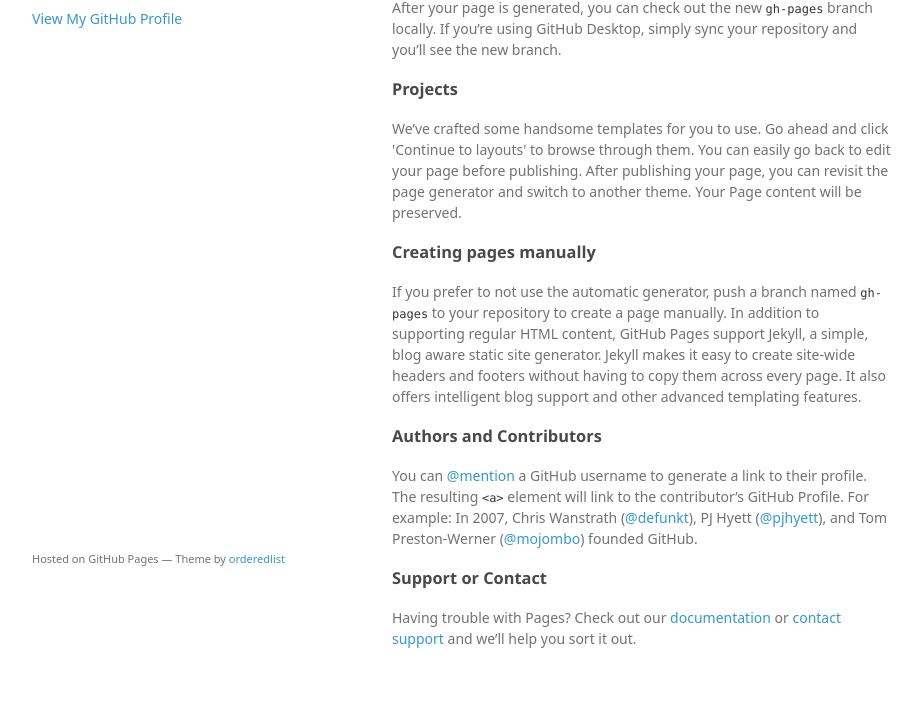
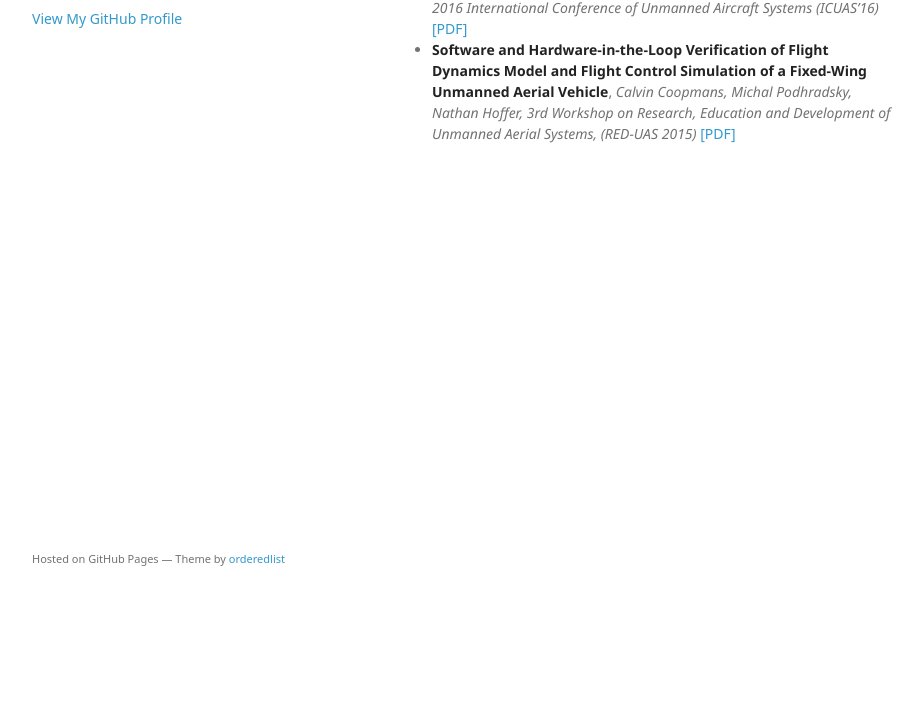
Before and after one commit to podhrmic/podhrmic.github.io, a plain HTML site: page index.html in a window 1280 px wide. Shown: the part 162-881 px from the top of the page, without its empty margins (178-1101 px from the left). After the commit the page ends 800 px from the top, so only its background shows below. Drawn offline with Linux system fonts and the light colour scheme; a web font is replaced by a local one.

Commit message:
Replace master branch with page content via GitHub

```diff
--- a/index.html
+++ b/index.html
@@ -26,27 +26,14 @@
         <h3>
 <a id="publications" class="anchor" href="#publications" aria-hidden="true"><span aria-hidden="true" class="octicon octicon-link"></span></a>Publications</h3>
 
-<p>This automatic page generator is the easiest way to create beautiful pages for all of your projects. Author your page content here <a href="https://guides.github.com/features/mastering-markdown/">using GitHub Flavored Markdown</a>, select a template crafted by a designer, and publish. After your page is generated, you can check out the new <code>gh-pages</code> branch locally. If you’re using GitHub Desktop, simply sync your repository and you’ll see the new branch.</p>
-
-<h3>
-<a id="projects" class="anchor" href="#projects" aria-hidden="true"><span aria-hidden="true" class="octicon octicon-link"></span></a>Projects</h3>
-
-<p>We’ve crafted some handsome templates for you to use. Go ahead and click 'Continue to layouts' to browse through them. You can easily go back to edit your page before publishing. After publishing your page, you can revisit the page generator and switch to another theme. Your Page content will be preserved.</p>
-
-<h3>
-<a id="creating-pages-manually" class="anchor" href="#creating-pages-manually" aria-hidden="true"><span aria-hidden="true" class="octicon octicon-link"></span></a>Creating pages manually</h3>
-
-<p>If you prefer to not use the automatic generator, push a branch named <code>gh-pages</code> to your repository to create a page manually. In addition to supporting regular HTML content, GitHub Pages support Jekyll, a simple, blog aware static site generator. Jekyll makes it easy to create site-wide headers and footers without having to copy them across every page. It also offers intelligent blog support and other advanced templating features.</p>
-
-<h3>
-<a id="authors-and-contributors" class="anchor" href="#authors-and-contributors" aria-hidden="true"><span aria-hidden="true" class="octicon octicon-link"></span></a>Authors and Contributors</h3>
-
-<p>You can <a href="https://help.github.com/articles/basic-writing-and-formatting-syntax/#mentioning-users-and-teams" class="user-mention">@mention</a> a GitHub username to generate a link to their profile. The resulting <code>&lt;a&gt;</code> element will link to the contributor’s GitHub Profile. For example: In 2007, Chris Wanstrath (<a href="https://github.com/defunkt" class="user-mention">@defunkt</a>), PJ Hyett (<a href="https://github.com/pjhyett" class="user-mention">@pjhyett</a>), and Tom Preston-Werner (<a href="https://github.com/mojombo" class="user-mention">@mojombo</a>) founded GitHub.</p>
-
-<h3>
-<a id="support-or-contact" class="anchor" href="#support-or-contact" aria-hidden="true"><span aria-hidden="true" class="octicon octicon-link"></span></a>Support or Contact</h3>
-
-<p>Having trouble with Pages? Check out our <a href="https://help.github.com/pages">documentation</a> or <a href="https://github.com/contact">contact support</a> and we’ll help you sort it out.</p>
+<ul>
+<li>
+<strong>An Open-Source Real-Time Rapid Software Prototyping and Testing Platform for Unmanned Aerial System Research and Operations</strong>, <em>Calvin Coopmans, Michal Podhradsky, Nathan Hoffer, The 2016 International Conference of Unmanned Aircraft Systems (ICUAS’16)</em> <a href="https://github.com/podhrmic/podhrmic.github.io/blob/master/docs/ICUAS16_0125_FI.pdf">[PDF]</a>
+</li>
+<li>
+<strong>Software and Hardware-in-the-Loop Verification of Flight Dynamics Model and Flight Control Simulation of a Fixed-Wing Unmanned Aerial Vehicle</strong>, <em>Calvin Coopmans, Michal Podhradsky, Nathan Hoffer, 3rd Workshop on Research, Education and Development of Unmanned Aerial Systems, (RED-UAS 2015)</em> <a href="https://github.com/podhrmic/podhrmic.github.io/blob/master/docs/reduas2015_hitl.pdf">[PDF]</a>
+</li>
+</ul>
       </section>
       <footer>
         <p><small>Hosted on GitHub Pages &mdash; Theme by <a href="https://github.com/orderedlist">orderedlist</a></small></p>
```
Also changed, not shown: params.json (+1 -1 lines).
